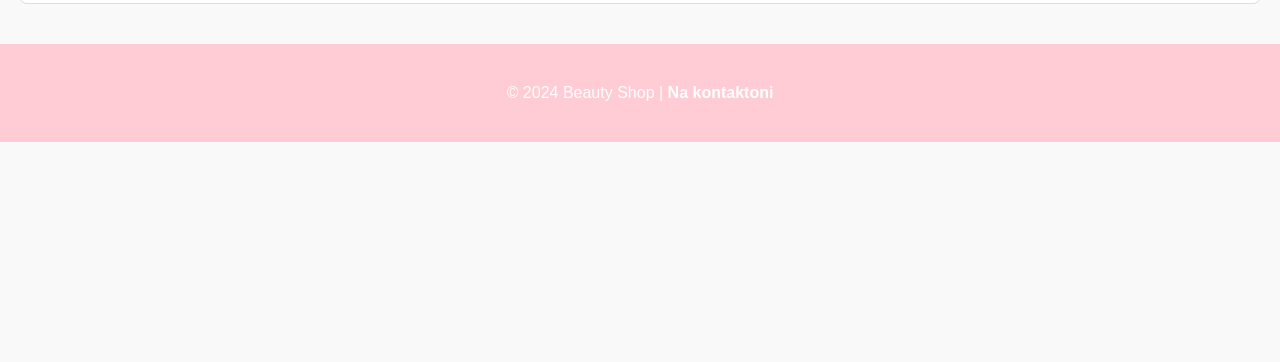
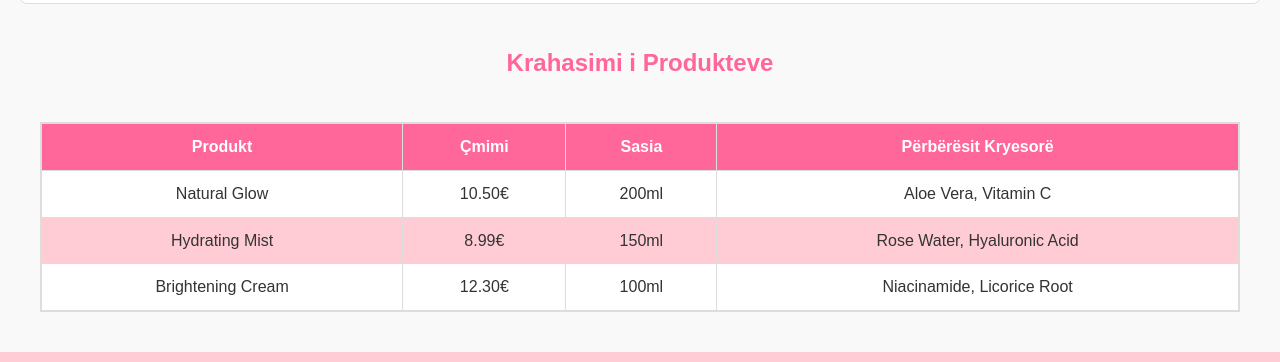
Before and after one commit to shegauka/ProgWWW_24_Gr24, a plain HTML site: page product-page.html in a window 1280 px wide. Shown: the part 1029-1391 px from the top of the page. Before the commit the page ends 1171 px from the top, so only its background shows below. Drawn offline with Linux system fonts and the light colour scheme.

Commit message:
Detyrat teknike te HTML Tabelat

```diff
--- a/product-page.html
+++ b/product-page.html
@@ -243,6 +243,35 @@
       footer a:hover {
         text-decoration: underline;
       }
+
+      .comparison-table {
+        width: 100%;
+        max-width: 1200px;
+        margin: 40px auto;
+        border-collapse: collapse;
+        border: 2px solid #ddd;
+        font-size: 1rem;
+      }
+
+      .comparison-table th,
+      .comparison-table td {
+        border: 1px solid #ddd;
+        padding: 10px;
+        text-align: center;
+      }
+
+      .comparison-table th {
+        background-color: #ff6699;
+        color: white;
+      }
+
+      .comparison-table td {
+        background-color: #fff;
+      }
+
+      .comparison-table tr:nth-child(even) td {
+        background-color: #ffccd5;
+      }
     </style>
   </head>
   <body>
@@ -311,6 +340,40 @@
           ></textarea>
           <button type="submit">Konfirmo</button>
         </form>
+      </section>
+
+      <section id="product-comparison">
+        <h2 style="text-align: center; color: #ff6699;">Krahasimi i Produkteve</h2>
+        <table class="comparison-table" cellspacing="5" cellpadding="10">
+          <thead>
+            <tr>
+              <th>Produkt</th>
+              <th>Çmimi</th>
+              <th>Sasia</th>
+              <th>Përbërësit Kryesorë</th>
+            </tr>
+          </thead>
+          <tbody>
+            <tr>
+              <td>Natural Glow</td>
+              <td>10.50€</td>
+              <td>200ml</td>
+              <td>Aloe Vera, Vitamin C</td>
+            </tr>
+            <tr>
+              <td>Hydrating Mist</td>
+              <td>8.99€</td>
+              <td>150ml</td>
+              <td>Rose Water, Hyaluronic Acid</td>
+            </tr>
+            <tr>
+              <td>Brightening Cream</td>
+              <td>12.30€</td>
+              <td>100ml</td>
+              <td>Niacinamide, Licorice Root</td>
+            </tr>
+          </tbody>
+        </table>
       </section>
     </main>
     <footer>
```
